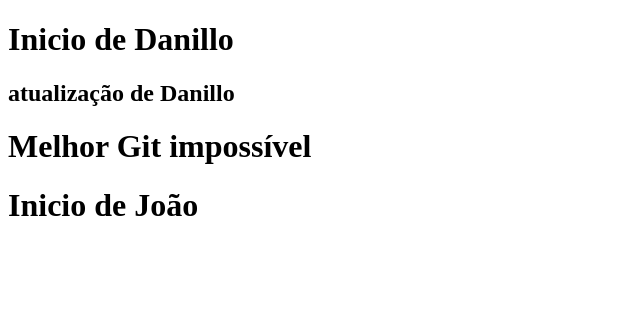
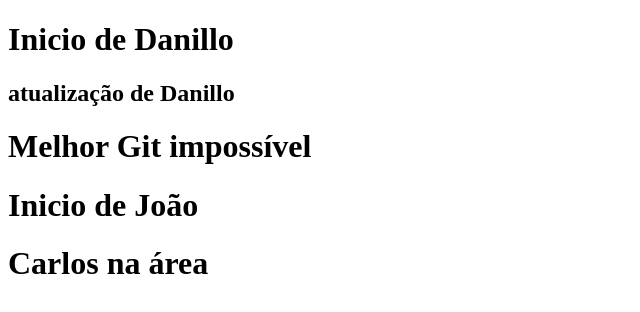
Before and after one commit to Arthur-hso/Aula-3, a plain HTML site: page index.html in a window 1280 px wide. Shown: the whole page, without its empty margins (0-640 px from the left). Drawn offline with Linux system fonts and the light colour scheme.

Commit message:
Update index.html

```diff
--- a/index.html
+++ b/index.html
@@ -11,5 +11,6 @@
     <h2>atualização de Danillo</h2>
     <h1>Melhor Git impossível</h1>
     <h1>Inicio de João</h1>
+    <h1>Carlos na área</h1>
 </body>
 </html>
```
